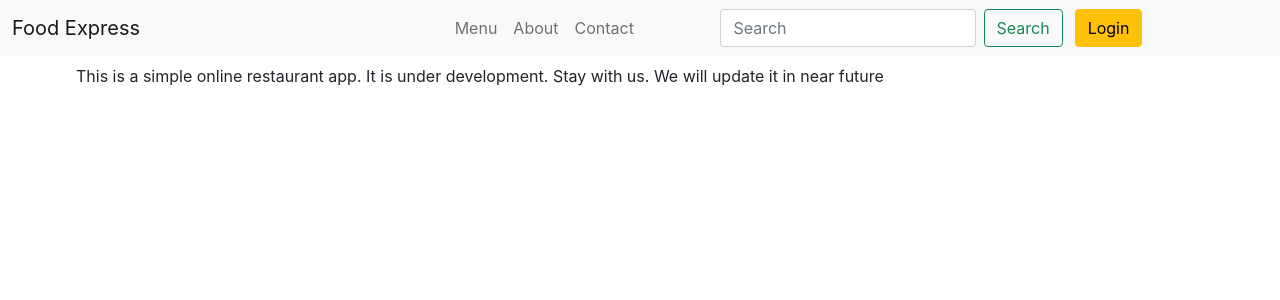
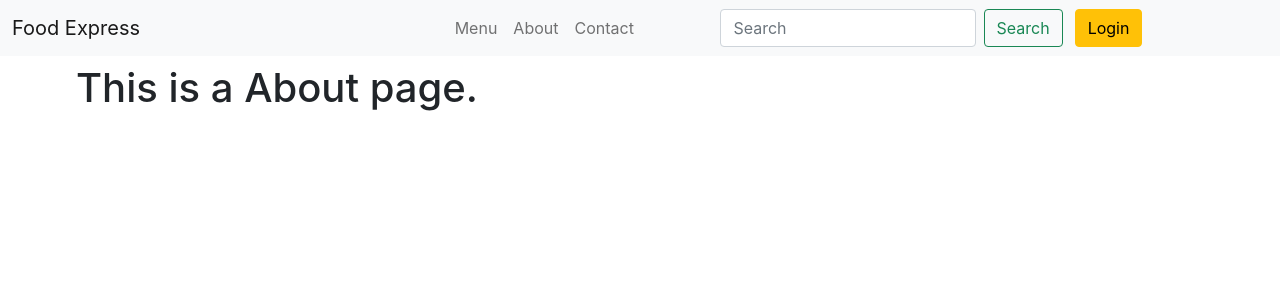
Before and after one commit to KaziMinhaj/BRACUCSE471Project, a React (Create React App) app in the folder menu-app/: page /about in a window 1280 px wide. Shown: the top 300 px of the page. Built offline with nearby package versions, Linux system fonts and the light colour scheme.

Commit message:
about page changes

```diff
--- a/menu-app/src/components/About.js
+++ b/menu-app/src/components/About.js
@@ -3,7 +3,7 @@ import React from 'react';
 function About(props) {
     return (
         <div className="container login">
-            <p> This is a simple online restaurant app. It is under development. Stay with us. We will update it in near future </p>
+            <h1> This is a About page. </h1>
         </div>
     );
 }
```
